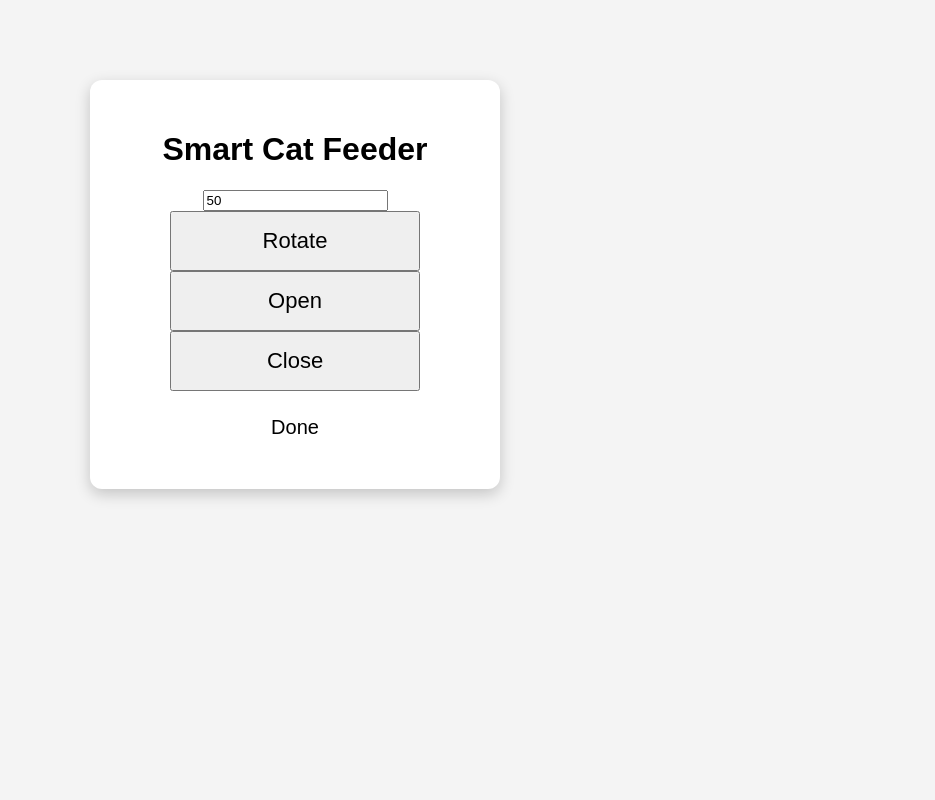
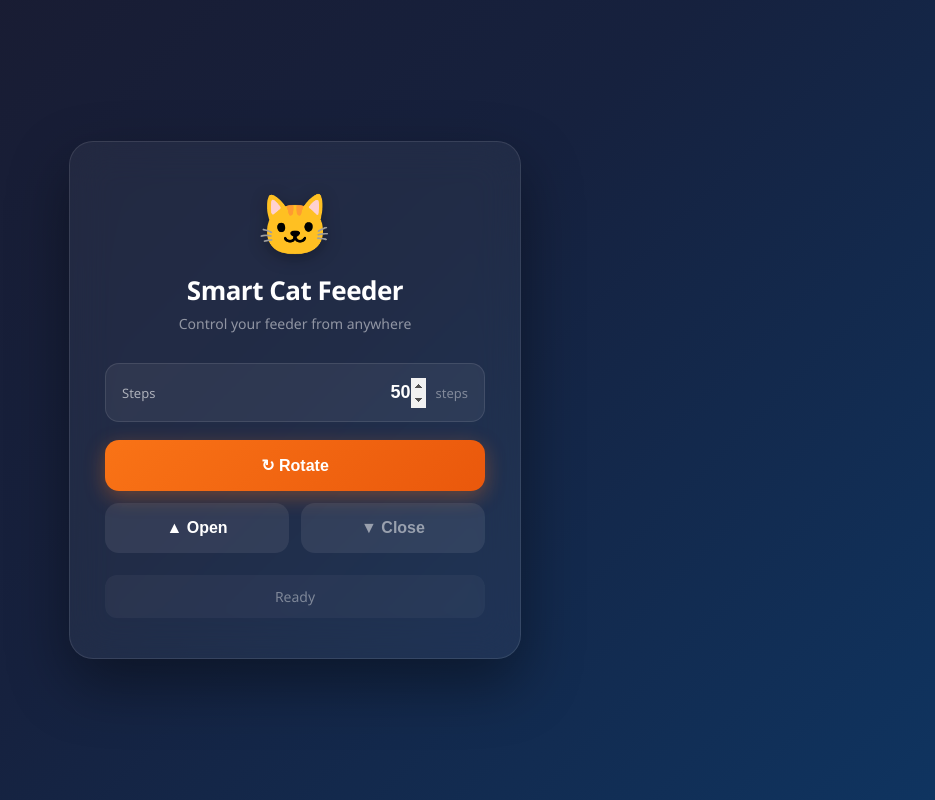
Before and after one commit to thiagocostaamaral/cat-feeder, a Flask app: page / in a window 1280 px wide. Shown: the whole page, without its empty margins (345-1280 px from the left). Run offline with Flask 3, Linux system fonts and the light colour scheme.

Commit message:
improve frontend

```diff
--- a/static/script.js
+++ b/static/script.js
@@ -1,29 +1,42 @@
-async function openMotor(){
-    await fetch("/motor/open",{
-        method:"POST"
-    });
+const statusEl = document.getElementById("status");
+
+function setStatus(text, type) {
+    statusEl.textContent = text;
+    statusEl.className = "status " + type;
 }
 
-async function closeMotor(){
-    await fetch("/motor/close",{
-        method:"POST"
-    });
+async function openMotor() {
+    setStatus("Opening...", "loading");
+    try {
+        await fetch("/motor/open", { method: "POST" });
+        setStatus("Opened", "success");
+    } catch {
+        setStatus("Failed to open", "error");
+    }
+}
+
+async function closeMotor() {
+    setStatus("Closing...", "loading");
+    try {
+        await fetch("/motor/close", { method: "POST" });
+        setStatus("Closed", "success");
+    } catch {
+        setStatus("Failed to close", "error");
+    }
 }
 
 async function rotateMotor() {
-    const rotation = parseInt(
-        document.getElementById("rotation").value
-    );
-    const response = await fetch("/motor/rotate", {
-        method: "POST",
-        headers: {
-            "Content-Type": "application/json"
-        },
-        body: JSON.stringify({
-            rotation: rotation
-        })
-    });
-    const result = await response.json();
-    document.getElementById("status").innerHTML =
-        `Moved ${result.rotation} steps`;
+    const rotation = parseInt(document.getElementById("rotation").value);
+    setStatus(`Rotating ${rotation} steps...`, "loading");
+    try {
+        const response = await fetch("/motor/rotate", {
+            method: "POST",
+            headers: { "Content-Type": "application/json" },
+            body: JSON.stringify({ rotation })
+        });
+        const result = await response.json();
+        setStatus(`Moved ${result.rotation} steps`, "success");
+    } catch {
+        setStatus("Failed to rotate", "error");
+    }
 }
--- a/static/style.css
+++ b/static/style.css
@@ -1,24 +1,174 @@
 body {
-    background: #f4f4f4;
-    font-family: Arial;
+    margin: 0;
+    min-height: 100vh;
+    background: linear-gradient(135deg, #1a1a2e 0%, #16213e 50%, #0f3460 100%);
+    font-family: 'Segoe UI', system-ui, -apple-system, sans-serif;
+    display: flex;
+    justify-content: center;
+    align-items: center;
+    padding: 20px;
+    box-sizing: border-box;
+}
+
+.container {
+    background: rgba(255, 255, 255, 0.05);
+    backdrop-filter: blur(20px);
+    border: 1px solid rgba(255, 255, 255, 0.1);
+    border-radius: 24px;
+    padding: 40px 35px;
+    max-width: 380px;
+    width: 100%;
     text-align: center;
+    box-shadow: 0 25px 60px rgba(0, 0, 0, 0.4);
 }
-.container {
-    width: 350px;
-    margin: auto;
-    margin-top: 80px;
-    background: white;
-    padding: 30px;
+
+.icon {
+    font-size: 60px;
+    margin-bottom: 8px;
+    filter: drop-shadow(0 4px 8px rgba(0, 0, 0, 0.3));
+}
+
+h1 {
+    color: #fff;
+    font-size: 26px;
+    font-weight: 700;
+    margin: 0 0 6px 0;
+    letter-spacing: -0.5px;
+}
+
+.subtitle {
+    color: rgba(255, 255, 255, 0.5);
+    font-size: 14px;
+    margin: 0 0 30px 0;
+}
+
+.controls {
+    display: flex;
+    flex-direction: column;
+    gap: 12px;
+}
+
+.input-group {
+    display: flex;
+    align-items: center;
+    gap: 10px;
+    background: rgba(255, 255, 255, 0.06);
+    border: 1px solid rgba(255, 255, 255, 0.1);
+    border-radius: 14px;
+    padding: 6px 16px;
+    margin-bottom: 6px;
+}
+
+.input-group label {
+    color: rgba(255, 255, 255, 0.6);
+    font-size: 13px;
+    white-space: nowrap;
+}
+
+.input-group input {
+    flex: 1;
+    background: transparent;
+    border: none;
+    color: #fff;
+    font-size: 18px;
+    font-weight: 600;
+    padding: 12px 0;
+    outline: none;
+    text-align: right;
+    width: 60px;
+}
+
+.input-group input::-webkit-inner-spin-button {
+    opacity: 1;
+    height: 30px;
+}
+
+.input-group span {
+    color: rgba(255, 255, 255, 0.4);
+    font-size: 13px;
+}
+
+.btn {
+    border: none;
+    border-radius: 14px;
+    padding: 16px;
+    font-size: 16px;
+    font-weight: 600;
+    cursor: pointer;
+    transition: transform 0.15s, box-shadow 0.15s, opacity 0.15s;
+    display: flex;
+    align-items: center;
+    justify-content: center;
+    gap: 8px;
+}
+
+.btn:active {
+    transform: scale(0.97);
+}
+
+.btn-rotate {
+    background: linear-gradient(135deg, #f97316, #ea580c);
+    color: #fff;
+    box-shadow: 0 6px 20px rgba(249, 115, 22, 0.35);
+}
+
+.btn-rotate:hover {
+    box-shadow: 0 8px 25px rgba(249, 115, 22, 0.5);
+}
+
+.btn-row {
+    display: flex;
+    gap: 12px;
+}
+
+.btn-row .btn {
+    flex: 1;
+}
+
+.btn-open {
+    background: rgba(255, 255, 255, 0.08);
+    color: #fff;
+}
+
+.btn-open:hover {
+    background: rgba(255, 255, 255, 0.14);
+}
+
+.btn-close {
+    background: rgba(255, 255, 255, 0.08);
+    color: rgba(255, 255, 255, 0.5);
+}
+
+.btn-close:hover {
+    background: rgba(255, 255, 255, 0.14);
+    color: #fff;
+}
+
+.status {
+    margin-top: 22px;
+    padding: 12px 18px;
     border-radius: 12px;
-    box-shadow: 0px 5px 15px rgba(0, 0, 0, .2);
+    font-size: 14px;
+    font-weight: 500;
+    transition: background 0.3s, color 0.3s;
 }
-button {
-    font-size: 22px;
-    padding: 15px;
-    width: 250px;
-    cursor: pointer;
+
+.status.idle {
+    background: rgba(255, 255, 255, 0.04);
+    color: rgba(255, 255, 255, 0.4);
 }
-#status {
-    margin-top: 25px;
-    font-size: 20px;
+
+.status.success {
+    background: rgba(34, 197, 94, 0.15);
+    color: #4ade80;
 }
+
+.status.error {
+    background: rgba(239, 68, 68, 0.15);
+    color: #f87171;
+}
+
+.status.loading {
+    background: rgba(250, 204, 21, 0.15);
+    color: #facc15;
+}
--- a/templates/index.html
+++ b/templates/index.html
@@ -1,32 +1,43 @@
 <!DOCTYPE html>
-<html>
+<html lang="en">
 
 <head>
+    <meta charset="UTF-8">
+    <meta name="viewport" content="width=device-width, initial-scale=1.0">
     <title>Cat Feeder</title>
     <link rel="stylesheet" href="{{ url_for('static', filename='style.css') }}">
 </head>
 
 <body>
     <div class="container">
+        <div class="icon">🐱</div>
         <h1>Smart Cat Feeder</h1>
-        <input
-            id="rotation"
-            type="number"
-            value="50"
-            step="1">
-        <button onclick="rotateMotor()">
-            Rotate
-        </button>
-        <button onclick="openMotor()">
-            Open
-        </button>
-        <button onclick="closeMotor()">
-            Close
-        </button>
-        <p id="status">
-            Done
-        </p>
+        <p class="subtitle">Control your feeder from anywhere</p>
+
+        <div class="controls">
+            <div class="input-group">
+                <label for="rotation">Steps</label>
+                <input id="rotation" type="number" value="50" step="1" min="1">
+                <span>steps</span>
+            </div>
+
+            <button class="btn btn-rotate" onclick="rotateMotor()">
+                ↻ Rotate
+            </button>
+
+            <div class="btn-row">
+                <button class="btn btn-open" onclick="openMotor()">
+                    ▲ Open
+                </button>
+                <button class="btn btn-close" onclick="closeMotor()">
+                    ▼ Close
+                </button>
+            </div>
+        </div>
+
+        <div id="status" class="status idle">Ready</div>
     </div>
+
     <script src="{{ url_for('static', filename='script.js') }}"></script>
 </body>
 
```
